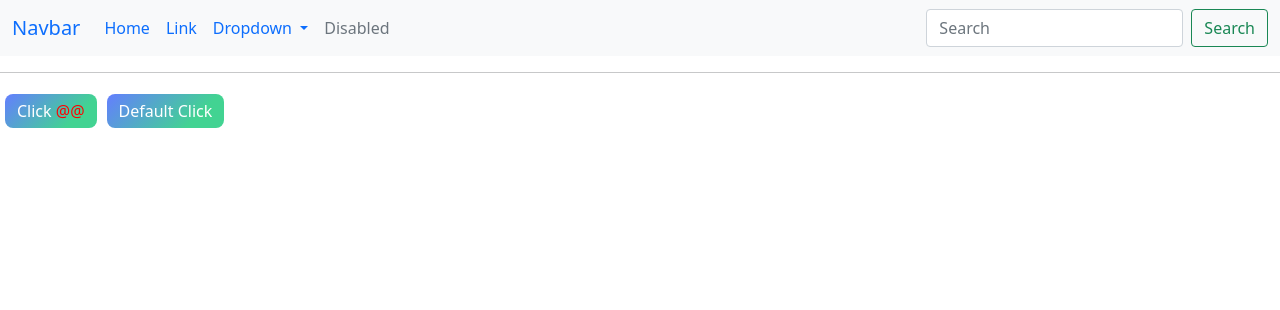
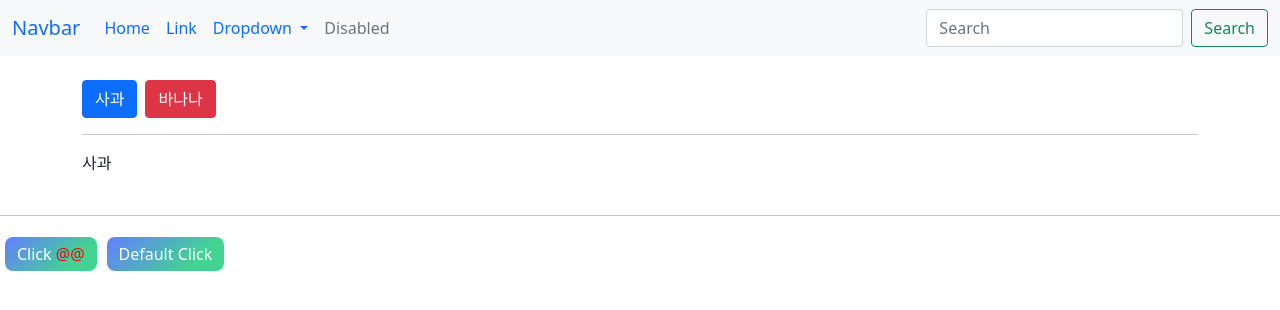
Before and after one commit to HiddenEvent/learn-vue3, a Vue app: page / in a window 1280 px wide. Shown: the top 310 px of the page. Built offline with nearby package versions, Linux system fonts and the light colour scheme; no server answers.

Commit message:
동적 component 사용

```diff
--- /dev/null
+++ b/src/components/DynamicApple.vue
@@ -0,0 +1,10 @@
+<template>
+	<div>사과</div>
+</template>
+
+<script setup></script>
+<script>
+export default {};
+</script>
+
+<style scoped></style>
--- /dev/null
+++ b/src/components/DynamicBanana.vue
@@ -0,0 +1,10 @@
+<template>
+	<div>바나나</div>
+</template>
+
+<script setup></script>
+<script>
+export default {};
+</script>
+
+<style scoped></style>
--- /dev/null
+++ b/src/components/DynamicComponent.vue
@@ -0,0 +1,24 @@
+<template>
+	<div class="container py-4">
+		<button class="btn btn-primary me-2" @click="changeCurrentComp(DynamicApple)">사과</button>
+		<button class="btn btn-danger" @click="changeCurrentComp(DynamicBanana)">바나나</button>
+		<hr />
+		<component :is="currentComp" />
+	</div>
+</template>
+
+<script setup>
+import DynamicApple from './DynamicApple.vue';
+import DynamicBanana from './DynamicBanana.vue';
+import { ref, shallowRef } from 'vue';
+
+// const currentComp = ref(DynamicApple);
+const currentComp = shallowRef(DynamicApple);
+const changeCurrentComp = comp => (currentComp.value = comp);
+</script>
+
+<script>
+export default {};
+</script>
+
+<style scoped></style>
--- a/src/components/TheView.vue
+++ b/src/components/TheView.vue
@@ -1,17 +1,16 @@
 <template>
 	<main>
-		<ScriptSetup></ScriptSetup>
+		<!--		<ScriptSetup></ScriptSetup>-->
+		<DynamicComponent></DynamicComponent>
 	</main>
 </template>
 
+<script setup>
+// import ScriptSetup from './ScriptSetup.vue';
+import DynamicComponent from './DynamicComponent.vue';
+</script>
 <script>
-import ScriptSetup from './ScriptSetup.vue';
-export default {
-	components: {
-		ScriptSetup,
-	},
-	setup() {},
-};
+export default {};
 </script>
 
 <style scoped></style>
```
